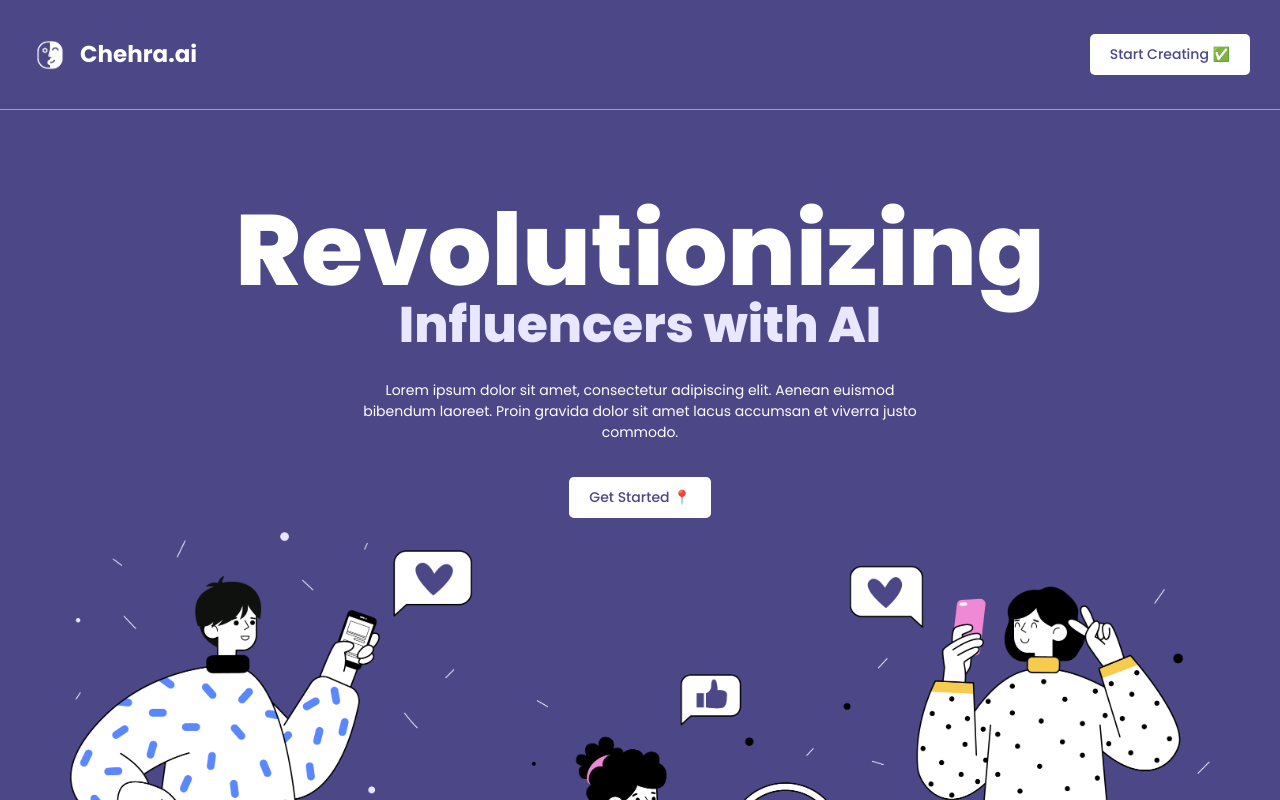
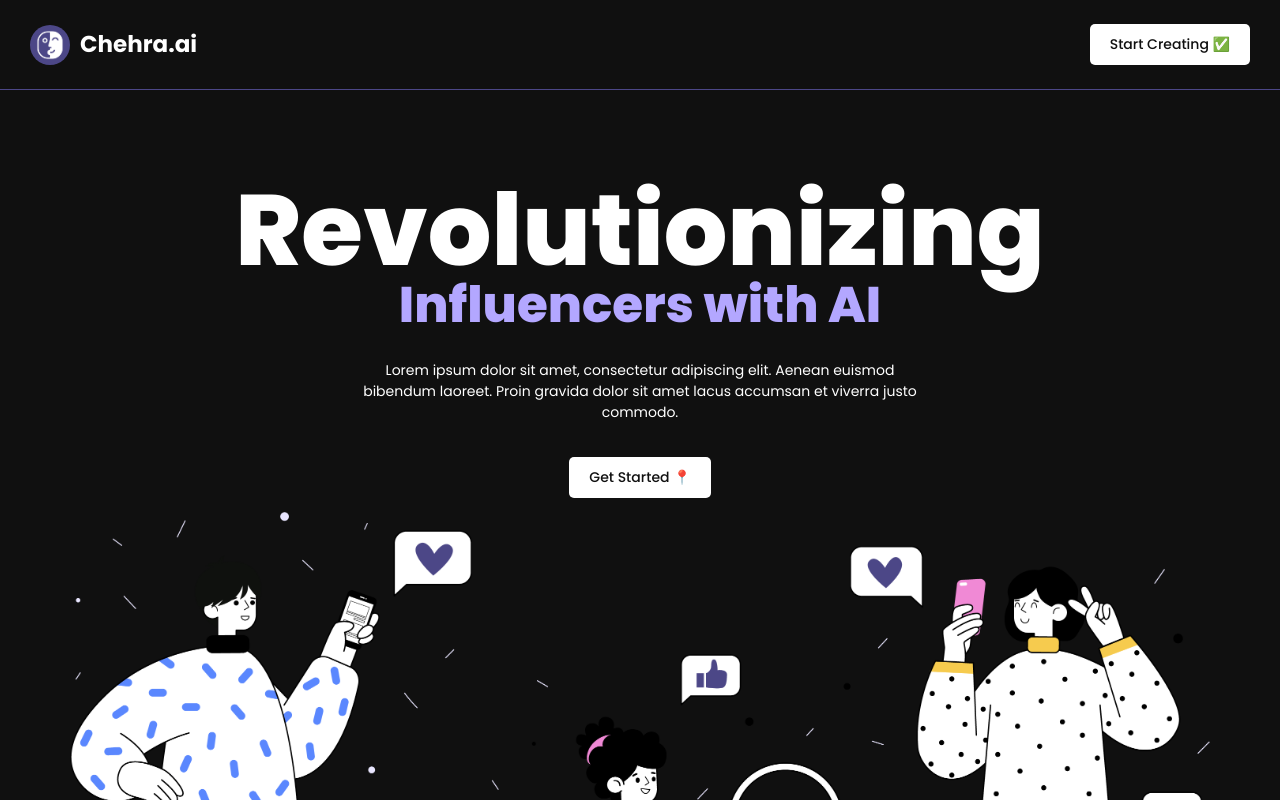
Before and after one commit to chehra-ai/chehra-ai, a React (Create React App) app: page / in a window 1280 px wide. Built offline with nearby package versions, Linux system fonts and the light colour scheme.

Commit message:
Refactoring

```diff
--- a/src/pages/Authentication.jsx
+++ b/src/pages/Authentication.jsx
@@ -10,10 +10,6 @@ const Authentication = () => {
       {/* Left Container */}
       <div className={classes.authLeft}>
         <div className={classes.marketingContainer}>
-          {/* <h1>Let's</h1>
-          <h2>AI-magine</h2>
-          <h3>Your Virtual Stardom!</h3>
-          <img src="/5957516.png"/> */}
         </div>
       </div>
       {/* Right Container */}
--- a/src/styles/App.css
+++ b/src/styles/App.css
@@ -1,5 +1,5 @@
 .App {
-    background-color: var(--color-purple);
+    background-color: var(--color-secondary);
     height: 100vh;
     overflow-y: hidden;
 }
--- a/src/styles/Global.css
+++ b/src/styles/Global.css
@@ -4,9 +4,9 @@
 /* Variable Declaration */
 :root {
   /* Brand Scheme */
-  --color-primary: #9b91fa;
-  --color-tertiary: #e9e6ff;
-  --color-purple: #4C4787;
+  --color-primary: #4C4787;
+  --color-tertiary: #b3a7ff;
+  --color-secondary: #101010;
 
   /* Secondary Color */
   --color-white: #ffffff;
--- a/src/styles/components/Button.module.css
+++ b/src/styles/components/Button.module.css
@@ -14,11 +14,11 @@
 
 .buttonLight {
     background-color: var(--color-white);
-    color: var(--color-purple);
+    color: var(--color-secondary);
 }
 
 .buttonDark {
-    background-color: var(--color-purple);
+    background-color: var(--color-primary);
     color: var(--color-white);
 }
 
--- a/src/styles/components/Logo.module.css
+++ b/src/styles/components/Logo.module.css
@@ -15,7 +15,7 @@
   font-weight: 700;
 }
 .logoDark {
-  color: var(--color-purple);
+  color: var(--color-primary);
 }
 
 .logoLight {
--- a/src/styles/components/Navigation.module.css
+++ b/src/styles/components/Navigation.module.css
@@ -2,8 +2,7 @@
     display: flex;
     justify-content: space-between;
     align-items: center;
-    padding: 2rem 3rem;
-    background-color: var(--color-purple);
+    padding: 1rem 3rem;
     border-bottom: 1px solid var(--color-primary);
 }
 
--- a/src/styles/pages/Authentication.module.css
+++ b/src/styles/pages/Authentication.module.css
@@ -1,26 +1,13 @@
 /* Css Code for Authentication.jsx */
-/*
-.auth {
-  width: 100%;
-  height: 100vh;
-  background-image: linear-gradient( 90deg,
-  #ffffff00 0%,
-  #1c1c1c91 100%
-  ), url('../../../public/3.png');
-  display: grid;
-  background-size: cover;
-  grid-template-columns: repeat(2, 1fr);
-} */
-
 
 .auth {
   width: 100%;
   height: 100vh;
   background-image: linear-gradient( 90deg,
-  var(--color-tertiary) 0%,
-  var(--color-tertiary) 70%,
-  var(--color-purple) 70%,
-  var(--color-purple) 100%
+  var(--color-secondary) 0%,
+  var(--color-secondary) 70%,
+  var(--color-primary) 70%,
+  var(--color-primary) 100%
   );
   display: grid;
   background-size: cover;
```
